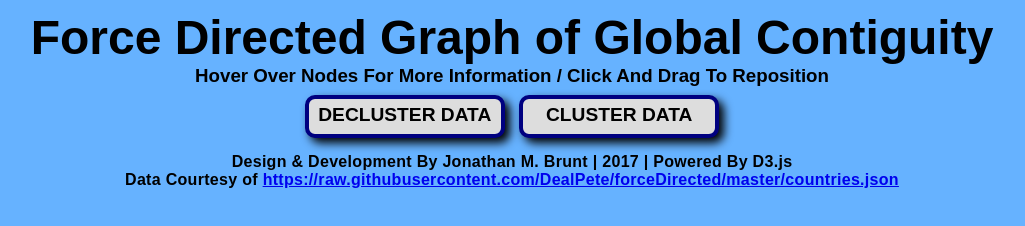
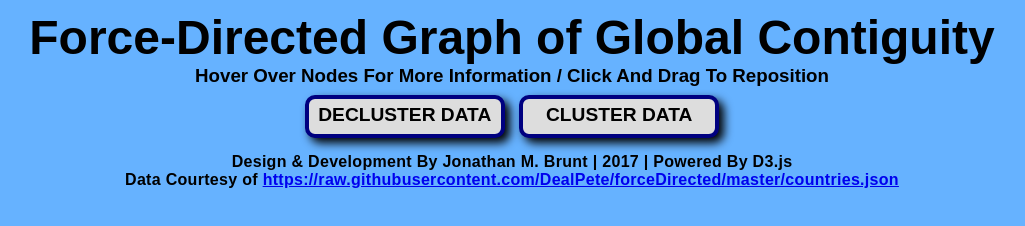
Before and after one commit to jonbrunt/D3-Force-Directed-Graph, a plain HTML site: page index.html in a window 1280 px wide. Shown: the top 226 px of the page, without its empty margins (146-1171 px from the left). Drawn offline with nearby package versions, Linux system fonts and the light colour scheme; no server answers.

Commit message:
Update index.html

```diff
--- a/index.html
+++ b/index.html
@@ -6,12 +6,12 @@
 <meta name='viewport' content='width=device-width, initial-scale=1'>
 <link rel='shortcut icon' type='image/x-icon' href='Assets/Images/MyFavicon.ico'>
 <link rel='stylesheet' type='text/css' href='Assets/CSS/forcegraph.css'>
-<title>JMB | Force Directed Graph</title>
+<title>JMB | Force-Directed Graph</title>
 
 </head>
 <body>
 
-<h1>Force Directed Graph of Global Contiguity</h1>
+<h1>Force-Directed Graph of Global Contiguity</h1>
 <h3>Hover Over Nodes For More Information / Click And Drag To Reposition</h3>
 
 <div>
```
